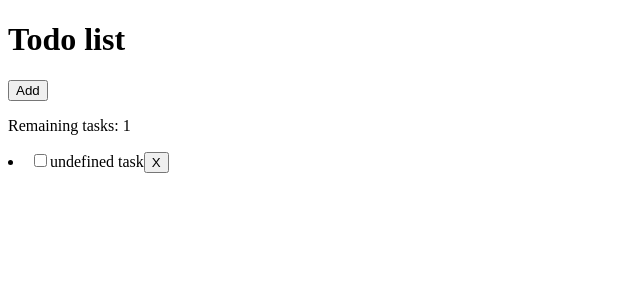
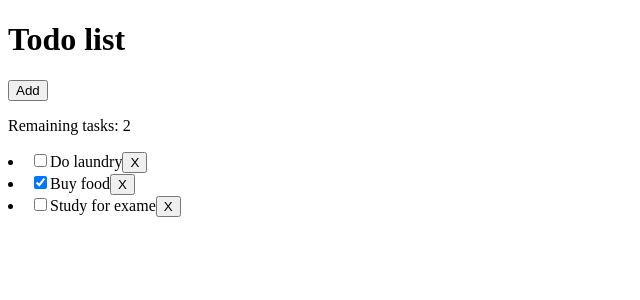
Before and after one commit to elalienx/simple-todo, a React (Create React App) app: page / in a window 1280 px wide. Shown: the top 300 px of the page, without its empty margins (0-640 px from the left). Built offline with nearby package versions, Linux system fonts and the light colour scheme.

Commit message:
renamed isPending for isCompleted?

```diff
--- a/src/App.jsx
+++ b/src/App.jsx
@@ -11,7 +11,22 @@ export default function App() {
   const [todos, setTodos] = useState([
     {
       id: 0,
-      isPending: false,
+      title: "Do laundry",
+      isCompleted: false,
+      isFavorite: false,
+      category: "",
+    },
+    {
+      id: 1,
+      title: "Buy food",
+      isCompleted: true,
+      isFavorite: false,
+      category: "",
+    },
+    {
+      id: 2,
+      title: "Study for exame",
+      isCompleted: false,
       isFavorite: false,
       category: "",
     },
@@ -19,19 +34,31 @@ export default function App() {
   const [modal, setModal] = useState(null);
 
   // Properties
-  const remainingTodos = todos.filter((item) => item.isPending == false);
+  const remainingTodos = todos.filter((item) => item.isCompleted == false);
 
   // Components
-  const Todos = todos.map((item) => <TodoItem item={item} key={item.id} />);
+  const Todos = todos.map((item) => (
+    <TodoItem item={item} key={item.id} onClick={onEditItem} />
+  ));
   const Form = <ModalForm setModal={setModal} state={[todos, setTodos]} />;
+
+  // Methods
+  function onEditItem(id, newKeyValue) {
+    const index = todos.findIndex((item) => item.id === id);
+    const item = todos.find((item) => item.id === id);
+    const editedItem = { ...item, ...newKeyValue };
+    const clonedTodoList = [...todos];
+
+    clonedTodoList[index] = editedItem;
+    setTodos(clonedTodoList);
+  }
 
   return (
     <div className="App">
       <h1>Todo list</h1>
       <button onClick={() => setModal(Form)}>Add</button>
       <p>Remaining tasks: {remainingTodos.length}</p>
-      {todos.length === 0 && <p>There aren't any todos...</p>}
-      {todos.length > 0 && Todos}
+      {todos.length > 0 ? Todos : <p>There aren't any todos...</p>}
       <Modal state={[modal, setModal]} />
     </div>
   );
--- a/src/components/ModalForm.jsx
+++ b/src/components/ModalForm.jsx
@@ -16,7 +16,7 @@ export default function ModalForm({ setModal, state }) {
     const newTodo = {
       id: currentTimeInMiliseconds,
       title: title,
-      isPending: false,
+      isCompleted: false,
       isFavorite: false,
       category: "",
     };
--- a/src/components/TodoItem.jsx
+++ b/src/components/TodoItem.jsx
@@ -1,5 +1,5 @@
-export default function TodoItem({ item }) {
-  const { title, isPending } = item;
+export default function TodoItem({ item, onClick }) {
+  const { title, isCompleted } = item;
 
   // Properties
   let finalTitle = String(title);
@@ -13,8 +13,8 @@ export default function TodoItem({ item }) {
     <li className="todo-item">
       <input
         type="checkbox"
-        checked={isPending}
-        onChange={() => alert("pending...")}
+        checked={isCompleted}
+        onChange={() => onClick(id, { isCompleted: !isCompleted })}
       />
       {finalTitle}
       <button>X</button>
```
Also changed, not shown: 1 other file (tests, documents, lock files or other folders).
